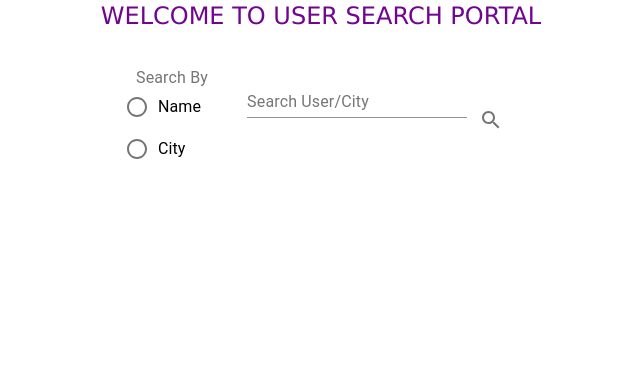
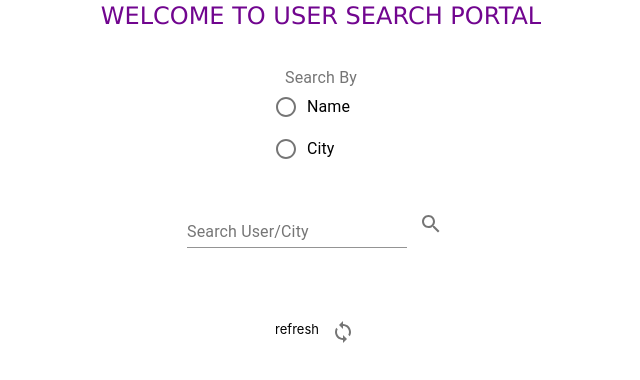
Before and after one commit to NathanaelMA/SearchApp, a React (Create React App) app: page / in a window 1280 px wide. Shown: the part 218-598 px from the top of the page, without its empty margins (319-959 px from the left). Built offline with nearby package versions, Linux system fonts and the light colour scheme.

Commit message:
Add refresh button with label and changed layout to be vertical

```diff
--- a/src/component/searchContainer/Search.css
+++ b/src/component/searchContainer/Search.css
@@ -1,8 +1,17 @@
 .searchBar {
     display: inline-flex;
-    margin-left: 30px;
+    margin: 30px;
 }
 
-.searchItems {
+.searchElements {
+    display: -ms-inline-grid;
+}
+
+#refresh {
+    font-size: small;
+}
+
+.updateSearch {
     display: inline-flex;
+    margin: 30px;
 }
--- a/src/component/searchContainer/Search.js
+++ b/src/component/searchContainer/Search.js
@@ -1,46 +1,62 @@
-import React, { Component } from 'react';
-import "./Search.css"
-import TextField from '@material-ui/core/TextField';
-import SearchIcon from '@material-ui/icons/Search';
-import IconButton from '@material-ui/core/IconButton';
-import FormControl from '@material-ui/core/FormControl';
-import FormLabel from '@material-ui/core/FormLabel';
-import FormControlLabel from '@material-ui/core/FormControlLabel';
-import RadioGroup from '@material-ui/core/RadioGroup';
-import Radio from '@material-ui/core/Radio';
-
+import React, { Component } from "react";
+import "./Search.css";
+import TextField from "@material-ui/core/TextField";
+import SearchIcon from "@material-ui/icons/Search";
+import IconButton from "@material-ui/core/IconButton";
+import FormControl from "@material-ui/core/FormControl";
+import FormLabel from "@material-ui/core/FormLabel";
+import FormControlLabel from "@material-ui/core/FormControlLabel";
+import RadioGroup from "@material-ui/core/RadioGroup";
+import Radio from "@material-ui/core/Radio";
+import SyncIcon from "@material-ui/icons/Sync";
 
 class Search extends Component {
-
-    state = {}
+    state = {};
 
     render() {
         return (
-            <div className="searchItems">
-                <div>
+            <div className="searchContainer">
+                <div className="searchElements">
+                    <div className="selectSearch">
                         <FormControl component="fieldset">
                             <FormLabel component="legend">Search By</FormLabel>
                             <RadioGroup>
                                 {/* value={value} onChange={handleChange} */}
-                        <FormControlLabel value="name" control={<Radio />} label="Name" />
-                        <FormControlLabel value="city" control={<Radio />} label="City" />
+                                <FormControlLabel
+                                    value="name"
+                                    control={<Radio />}
+                                    label="Name"
+                                />
+                                <FormControlLabel
+                                    value="city"
+                                    control={<Radio />}
+                                    label="City"
+                                />
                             </RadioGroup>
                         </FormControl>
                     </div>
                     <div className="searchBar">
                         <form className="search" noValidate autoComplete="off">
-                        <TextField id="search-field" label="Search User/City" placeholder="Jane Doe"/>
+                            <TextField
+                                id="search-field"
+                                label="Search User/City"
+                                placeholder="Jane Doe, Tokyo, etc"
+                            />
                         </form>
                         <IconButton aria-label="search">
                             <SearchIcon />
                         </IconButton>
                     </div>
-
                 </div>
-        )
-
+                <div className="updateSearch">
+                    <p id="refresh">refresh</p>
+                    <IconButton aria-label="sync">
+                        <SyncIcon />
+                    </IconButton>
+                </div>
+            </div>
+        );
     }
-
 }
 
 export default Search;
```
Lines whose indentation alone changed are shown as unchanged.
